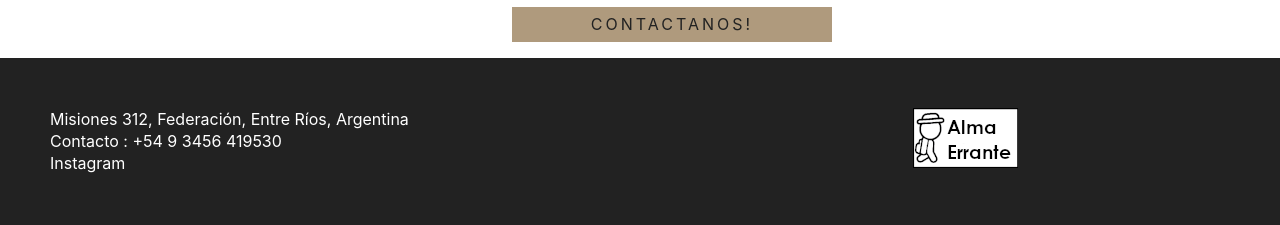
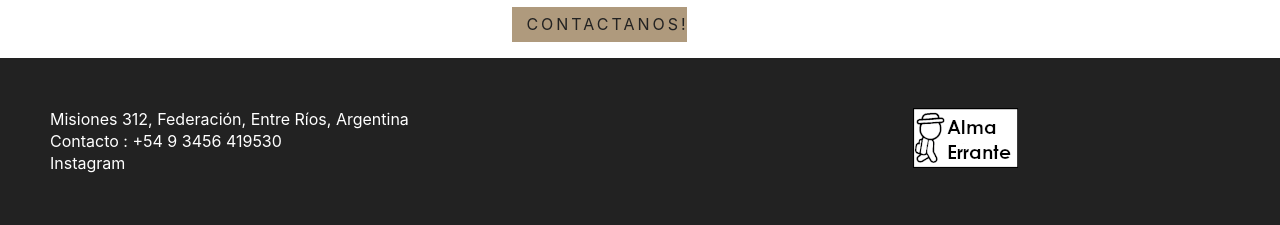
Before and after one commit to BeatingHeartMS/Hotel-Fed, a React app in the folder react-beach-resort-dev/: page /Comodities in a window 1280 px wide. Shown: the part 665-890 px from the top of the page. Built offline with nearby package versions, Linux system fonts and the light colour scheme.

Commit message:
Update App.css

```diff
--- a/react-beach-resort-dev/src/App/App.css
+++ b/react-beach-resort-dev/src/App/App.css
@@ -83,8 +83,8 @@ h6 {
   transition: var(--mainTransition);
   text-transform: uppercase;
   cursor: pointer;
-  width: 25%; /* Ajusta el ancho según tus necesidades */
-  height: 25%; /* Ajusta la altura según tus necesidades */
+  width: 175px; /* Ajusta el ancho según tus necesidades */
+  height: 35px; /* Ajusta la altura según tus necesidades */
   margin-left: 40%;
   margin-top: 10px;
 }
```
